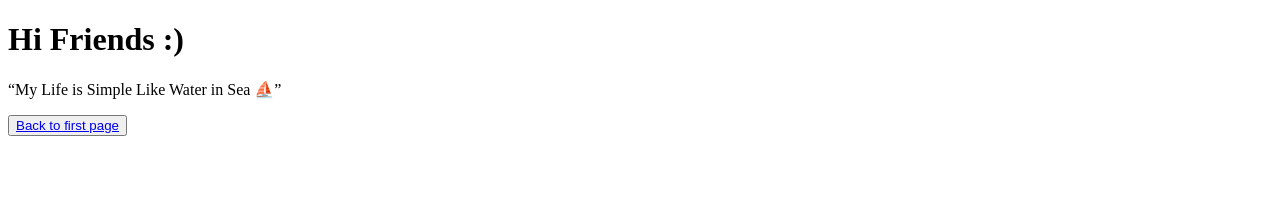
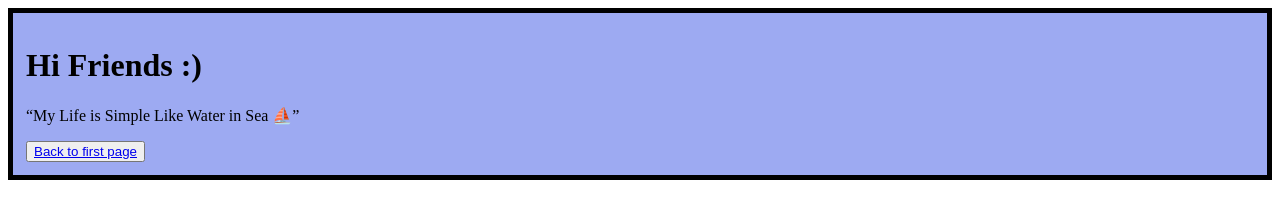
Before and after one commit to PanjiRajasa/Panji-Web, a plain HTML site: page index4.html in a window 1280 px wide. Drawn offline with Linux system fonts and the light colour scheme.

Commit message:
index4.html

```diff
--- a/index4.html
+++ b/index4.html
@@ -2,12 +2,26 @@
 <html>
 <head>
   <title>My Life</title>
+  <style>
+  div {
+      background: #9DAAF2;
+      position: relative;
+      border: solid 5px;
+      padding: 13px;
+      margin-left: auto;
+      margin-right: auto;
+      margin-bottom: auto;
+      margin-top: auto;
+    }
+    </style>
 </head>
 <body>
+  <div>
   <h1>Hi Friends :)</h1>
   <p>“My Life is Simple Like Water in Sea ⛵”</p>
   <button style="color: yellow;">
      <a href="index.html">Back to first page</a>
   </button>
+  </div>
 </body>
 </html>
```
